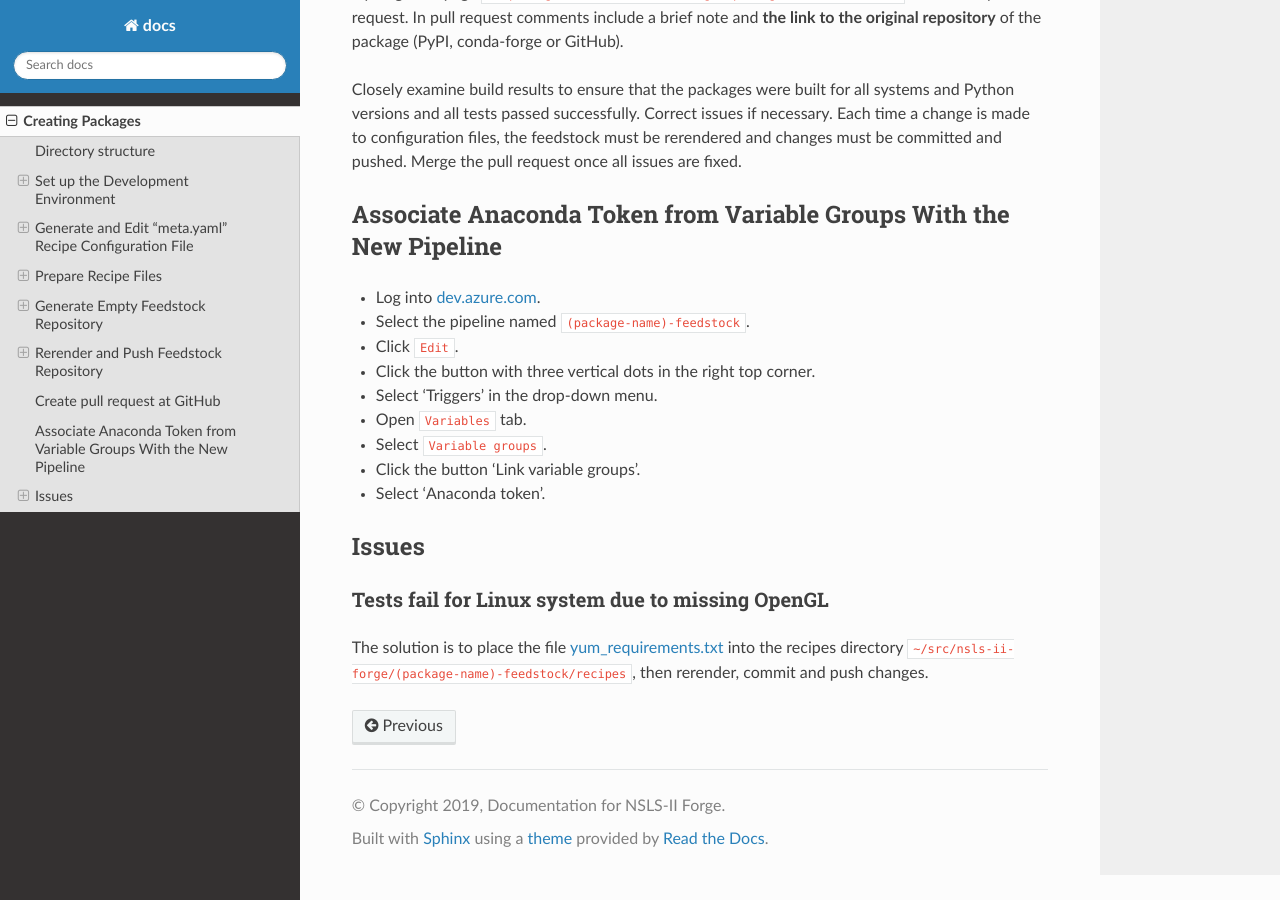
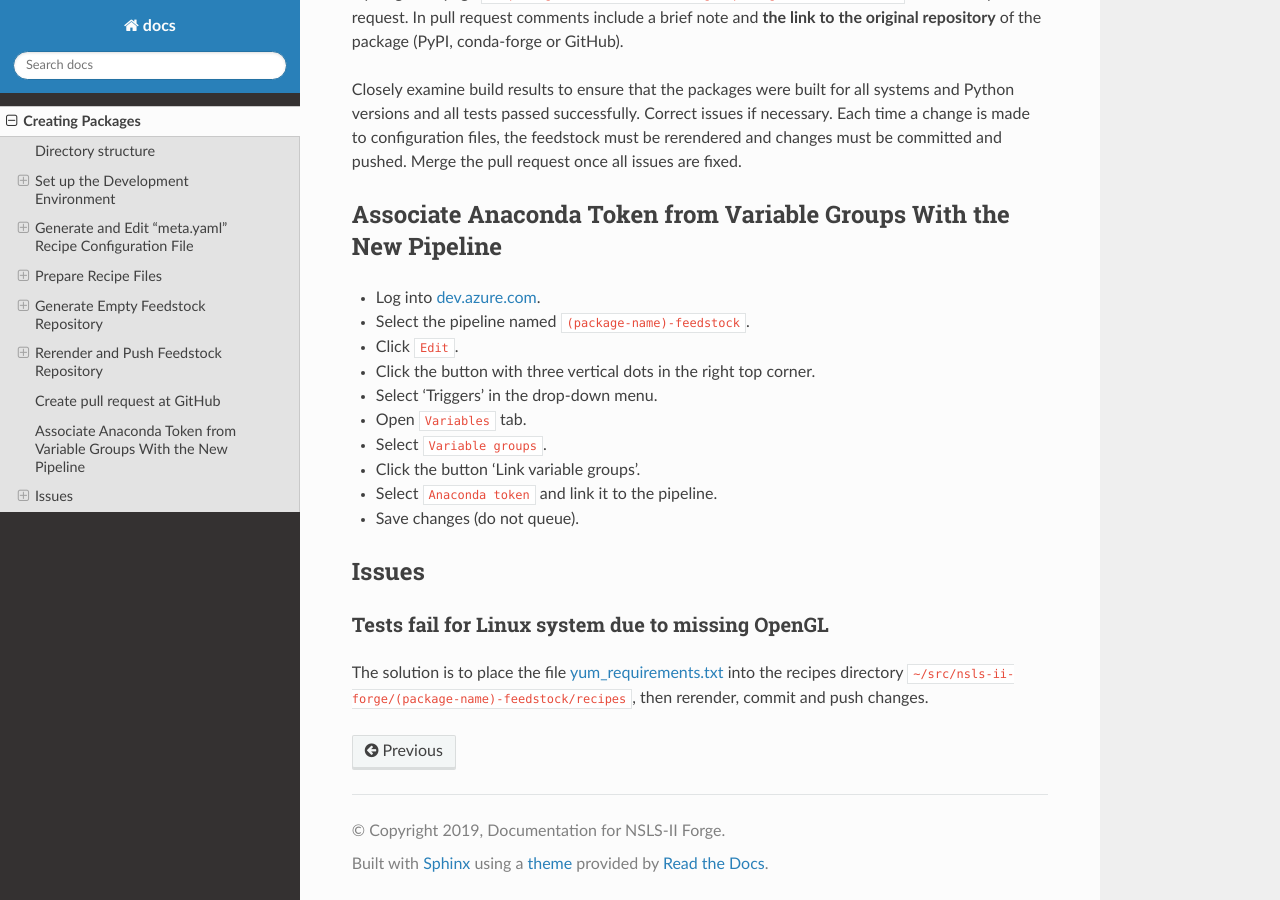
Before and after one commit to nsls-ii-forge/docs, a Sphinx documentation site: the page built from source/creating_packages.rst, in a window 1280 px wide and 900 px high, scrolled down 6656 px. Built offline with Sphinx 7.4.7 and the Read the Docs theme 2.0.0, drawn with Linux system fonts in a browser that asks for light colours.

Commit message:
Formatting
Co-Authored-By: Maksim Rakitin <mrakitin@users.noreply.github.com>

```diff
--- a/source/creating_packages.rst
+++ b/source/creating_packages.rst
@@ -389,7 +389,8 @@ Associate Anaconda Token from Variable Groups With the New Pipeline
 - Open ``Variables`` tab.
 - Select ``Variable groups``.
 - Click the button 'Link variable groups'.
-- Select 'Anaconda token'.
+- Select ``Anaconda token`` and link it to the pipeline.
+- Save changes (do not queue).
 
 ======
 Issues
```
